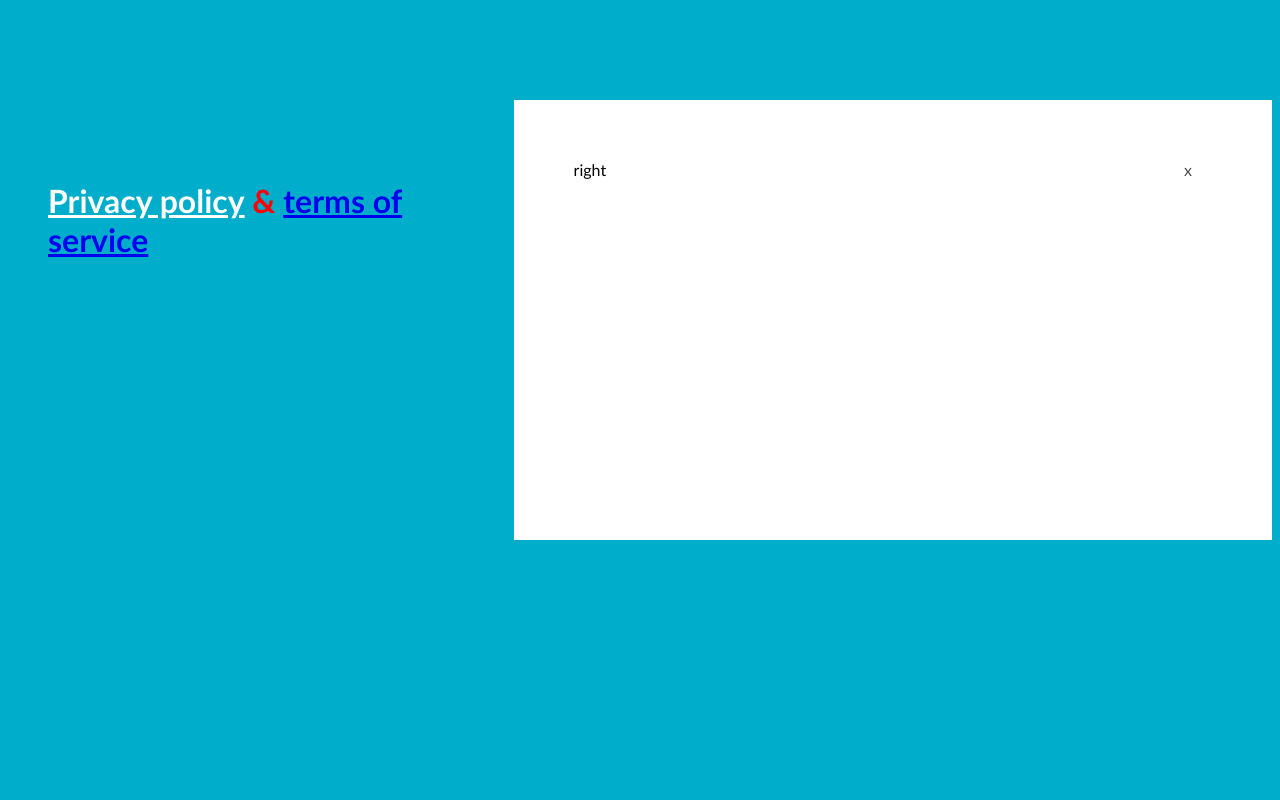
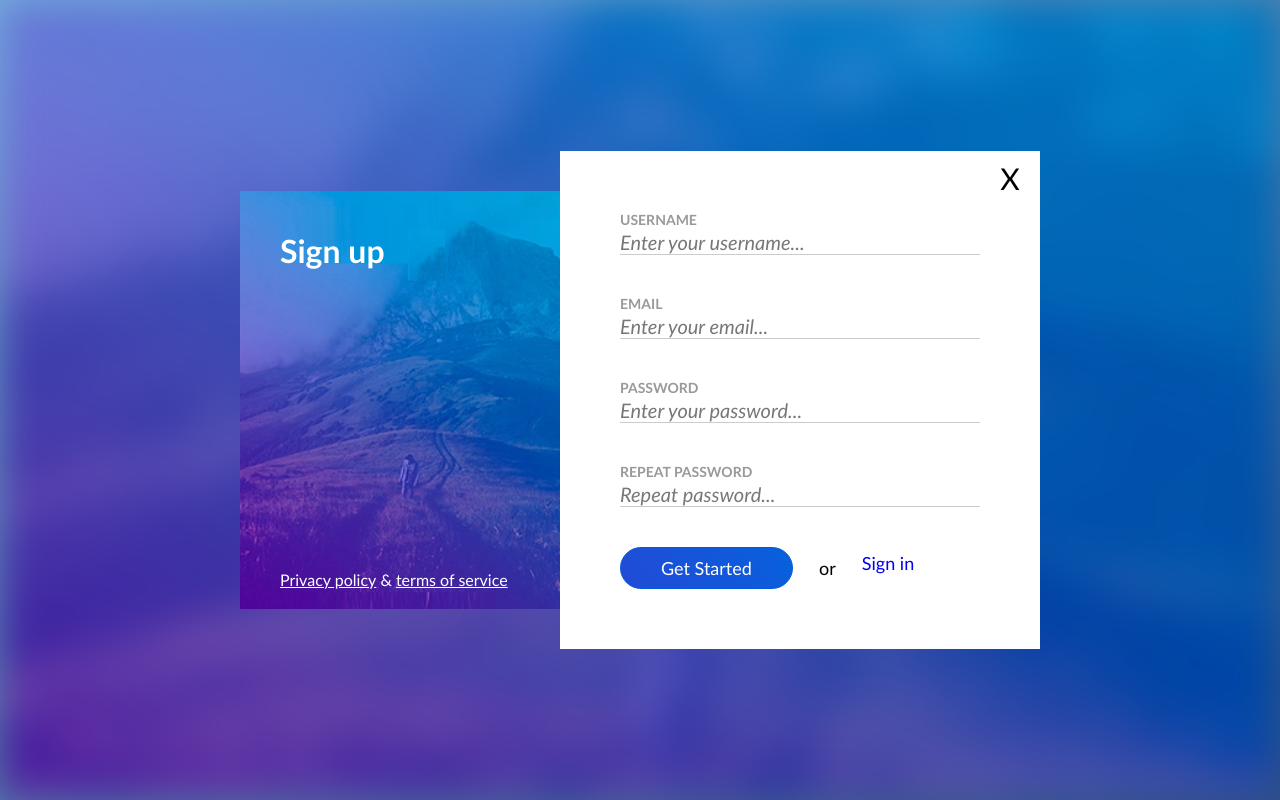
Before and after one commit to KrisBu/4-login, a plain HTML site: page index.html in a window 1280 px wide. Drawn offline with Linux system fonts and the light colour scheme.

Commit message:
beveik pabaigtas

```diff
--- /dev/null
+++ b/css/form.css
@@ -0,0 +1,54 @@
+.form {
+  display: inline-block;
+  width: 100%;
+}
+
+.form-row {
+  display: inline-block;
+  width: 100%;
+}
+.form-row + .form-row {
+  margin-top: 40px;
+}
+
+label {
+  display: inline-block;
+  width: 100%;
+  color: #999;
+  text-transform: uppercase;
+  font-weight: bold;
+  font-size: 14px;
+}
+
+input {
+  display: inline-block;
+  width: 100%;
+  font-size: 20px;
+  border: none;
+  border-bottom: 1px solid #ccc;
+}
+::placeholder {
+  color: #777;
+  font-style: italic;
+}
+input:focus {
+  outline: 2px solid #005dda;
+}
+
+button {
+  padding: 10px 40px;
+  font-size: 18px;
+  line-height: 20px;
+  color: #fff;
+  text-transform: capitalize;
+  background-color: #005dda;
+  background: linear-gradient(49deg, #234ad5 0%, #0661dd 100%);
+  border: 1px solid #005dda;
+  border-radius: 21px;
+}
+
+button:hover {
+  cursor: pointer;
+  background-color: #024eb3;
+  background: linear-gradient(49deg, #0661dd 0%, #234ad5 100%);
+}
--- a/css/main.css
+++ b/css/main.css
@@ -1,110 +1,107 @@
 body,
-body * {̦
+body * {
   margin: 0;
   padding: 0;
   vertical-align: top;
   box-sizing: border-box;
   font-family: 'Gill Sans', 'Gill Sans MT', Calibri, 'Trebuchet MS', sans-serif;
 }
-body {background-color: #00adcb;}
 
-.cointainer {
+body {
+  background: #76b1dd;
+  background: linear-gradient(151deg, #76b1dd 0%, #2f4f7d 100%);
+  position: relative;
+}
+
+.background {
+  height: 100vh;
+  background-image: url(../img/kalnaibg.jpeg);
+  background-repeat: no-repeat;
+  background-size: cover;
+  background-position: center;
+  filter: blur(20px);
+}
+
+.container {
   display: inline-block;
   width: 800px;
-    margin-top: 100px;
-    margin-left: calc (100% - 800px) / 2;
-    background-color : yellow;
+  position: absolute;
+  top: 50%;
+  left: 50%;
+  transform: translate(-50%, -50%);
 }
+
 .left-column {
-    margin-top: 112px;
   width: 40%;
-    height: 400px;
   padding: 40px;
-    float: left;
-    background-color: rgb#5c37a8;
-    background-image: url(../kalnai.png);
+  background-color: #5c37a8;
+  background-image: url(../img/kalnai.jpeg);
   background-repeat: no-repeat;
   background-size: cover;
-    background-position: top left;
+  background-position: center;
+  position: absolute;
+  top: 40px;
+  bottom: 40px;
 }
-.main-title{
+
+.main-title {
   display: inline-block;
   width: 100%;
   color: #fff;
 }
 
-.bottom-links{
+.bottom-links {
   display: inline-block;
-    width: 100%;
+  color: #fff;
+  position: absolute;
+  bottom: 20px;
+  left: 40px;
+  right: 40px;
+}
+
+.link {
   color: #fff;
 }
-.link {color: #fff}
-.symbol {color: red}
 
+.symbol {
+}
 
 .right-column {
-    height: 440px;
-    margin-top: 92px;
   width: 60%;
-    float: left;
+  float: right;
   padding: 60px;
-    background-color: #ffff;
-}
-.close {
-    float: right;
-    width: 28px;
-    height: 28px;
-    opacity: 0.7;
-}
-
-.form {
-    padding: 9px;
-    background-color: #ffff;
-    border: 20px red;
-    box-sizing: border-box;
-}
-.form-row {
-    height: 24px;
-    display: inline-block;
-    width: 100%;
-    margin-bottom: 0%;
-}
-.form-row + .form-row {
-    margin-top:  40px;
-}
-.label {
-    display:inline-block;
-    width: 100%;
-    Text transform: upercase;
-    font-weight: Bold;
-    font-size: 49px;
-    color: #d2d2d2 ;
-    background-color: #999;
-    line-height: 18px;
-    padding: 4px;
+  background-color: #fff;
 
 }
 
-input {
+.close {
   display: inline-block;
-    width: 100%;
-    font-size: 18px;
-    line-height: 26px;
-    border: none;
-    border-bottom: 1px solid black;
-    padding: 0px;
+  width: 60px;
+  height: 60px;
+  position: absolute;
+  top: 0;
+  right: 0;
+  font-size: 30px;
+  text-align: center;
+  line-height: 54px;
 }
 
-  button {
-      width: 180px;
-      height: 38px;
-      background-color: #0165db;
-      color: white;
-      font-size: 20px;
-      font-family:'Gill Sans', 'Gill Sans MT', Calibri, 'Trebuchet MS', sans-serif;
-      padding: 0px 15px;
-      text-align: center;
-      border-radius: 25px;
-      border: none
+.form-row > span {
+  display: inline-block;
+  padding: 11px;
+  margin-left: 11px;
+  line-height: 20px;
+  font-size: 18px;
+}
 
+.form-row > a {
+  display: inline-block;
+  padding: 11px;
+  line-height: 11px;
+  font-size: 18px;
+  text-decoration: none;
 }
+.form-row > a:hover {
+  text-decoration: underline;
+}
+}
--- a/index.html
+++ b/index.html
@@ -5,21 +5,50 @@
     <meta http-equiv="X-UA-Compatible" content="IE=edge">
     <meta name="viewport" content="width=device-width, initial-scale=1.0">
     <title>Sign up</title>
-    <link rel="stylesheet" href="./css/main.css">
+    <link rel="stylesheet" href= "./css/main.css">
+    <link rel="stylesheet" href="./css/form.css">
+    <link rel="shortcut icon" href="./img/fav.png" type="image/png">
 </head>
+
 <body>
+    <div class="background"></div>
     <main class="container">
-        <div class= "left-column">
-            <h1 class= "main-title"Sign up</h1>
-            <div class= "bottom-links">
+        <div class="left-column">
+            <h1 class="main-title">Sign up</h1>
+            <div class="bottom-links">
                 <a class="link" href="#">Privacy policy</a>
-                <span class= "symbol">&</span>
-                <a class"link" href="#"> terms of service</a>
+                <span class="symbol">&</span>
+                <a class="link" href="#">terms of service</a>
             </div>
         </div>
-        <div class="right-column">right
-            <div class="close">x</div>
-            <form class="form" SIGN UP FORM</form>
+
+        <div class="right-column">
+            <div class="close">X</div>
+            <form class="form">
+                <div class = "form-row">
+                    <label for= "username">Username</label>
+                    <input id= "username" type= "text" placeholder="Enter your username..."  required>
+                </div>
+                <div class = "form-row">
+                    <label for="email">Email</label>
+                    <input id= "email" type= "email" placeholder="Enter your email..."  required>
+                </div>
+                <div class = "form-row">
+                    <label for="password">Password</label>
+                    <input id= "password" type= "password" placeholder="Enter your password..." required>
+                </div>
+                <div class = "form-row">
+                    <label for="repeat password">Repeat Password</label>
+                    <input id="repeat" type= "password" placeholder="Repeat password..." required>
+                </div>
+               <div class="form-row">
+                <button type="submit">Get started</button>
+                <span>or</span>
+                <a href="./login/">Sign in</a>
+               </div>
+            </div>
+                </div>
+            </form>
         </div>
     </main>
 </body>
```
Also changed, not shown: forgot-password /index.html (added, +42 -0 lines), login/index.html (added, +46 -0 lines), img/fav.png (added), img/kalnai.jpeg (added), img/kalnaibg.jpeg (added), img/naujas.png (renamed from naujas.png), 2 other files. Lines whose indentation alone changed are shown as unchanged.
